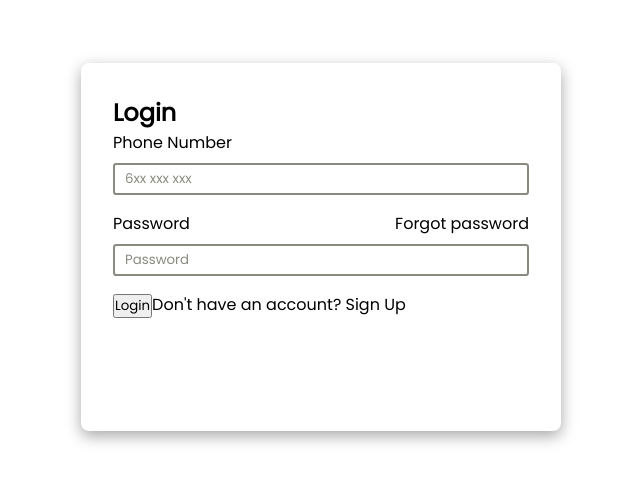
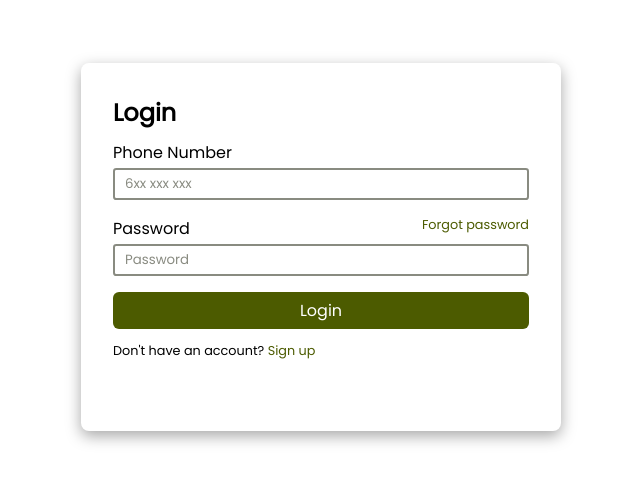
Before and after one commit to xennia316/trowey-prod, a React (Create React App) app in the folder client/: page /login in a window 1280 px wide. Shown: the part 121-604 px from the top of the page, without its empty margins (319-959 px from the left). Built offline with nearby package versions, Linux system fonts and the light colour scheme.

Commit message:
done with login page

```diff
--- a/client/src/Components/Inputs/Input.jsx
+++ b/client/src/Components/Inputs/Input.jsx
@@ -5,7 +5,9 @@ function Input({label, placeholder, sublabel}) {
     <div className={InputStyles.input}>
       <div className={InputStyles.label}>
         <label htmlFor="">{label}</label>
-        <label htmlFor="">{ sublabel}</label>
+        <label className={InputStyles.sublabel} htmlFor="">
+          {sublabel}
+        </label>
       </div>
       <input type="text" placeholder={placeholder} />
     </div>
--- a/client/src/Components/Inputs/Input.module.css
+++ b/client/src/Components/Inputs/Input.module.css
@@ -7,3 +7,33 @@
     display: flex;
     justify-content: space-between;
 }
+.sublabel {
+    font-size: 0.8em;
+    color: #4c5b00;
+}
+
+.input {
+    display: flex;
+    flex-direction: column;
+    margin-bottom: 1em;
+}
+
+.label {
+    margin-bottom: 0.1em;
+}
+
+label {
+    margin-bottom: 0.1em;
+}
+
+input {
+    outline: none;
+    height: 2.4em;
+    border: 2px solid #898B81;
+    border-radius: 0.25em;
+}
+
+input::placeholder {
+    padding-left: 10px;
+    color: #898B81;
+}
--- a/client/src/Components/Login/Login.jsx
+++ b/client/src/Components/Login/Login.jsx
@@ -1,3 +1,4 @@
+import {Link} from "react-router-dom"
 import LoginStyles from "./Login.module.css";
 import Input from "../Inputs/Input";
 function Login() {
@@ -10,7 +11,7 @@ function Login() {
           <Input label="Password" placeholder="Password" sublabel="Forgot password"/>
         </div>
         <button>Login</button>
-        Don't have an account? Sign Up
+        <p className={LoginStyles.smallText}>Don't have an account? <Link className={LoginStyles.link}>Sign up</Link> </p>
       </form>
     </div>
   );
--- a/client/src/Components/Login/Login.module.css
+++ b/client/src/Components/Login/Login.module.css
@@ -1,7 +1,9 @@
 .container {
     position: relative;
 }
-
+h2 {
+    margin-bottom: 0.4em;
+}
 .form {
     width: 30em;
     height: 23em;
@@ -17,29 +19,26 @@
 span {
     color: #b04b01
 }
+button {
 
-.input {
-    display: flex;
-    flex-direction: column;
-    margin-bottom: 1em;
+    align-self: center;
+    background: #4c5b00;
+    font-size: 1em;
+    border-style: none;
+    color: #fff;
+    width: 100%;
+    height: 2.3em;
+    border-radius: 6px;
+    cursor: pointer;
 }
-
-.label {
-    margin-bottom: 0.5em;
+button:hover {
+    background: #556601;
 }
-
-label {
-    margin-bottom: 0.5em;
+.smallText {
+    margin-top: 1em;
+    font-size: 0.8em;
 }
-
-input {
-    outline: none;
-    height: 2.4em;
-    border: 2px solid #898B81;
-    border-radius: 0.25em;
+.link {
+    text-decoration: none;
+    color: #4c5b00;
 }
-
-input::placeholder {
-    padding-left: 10px;
-    color: #898B81;
-}
```
